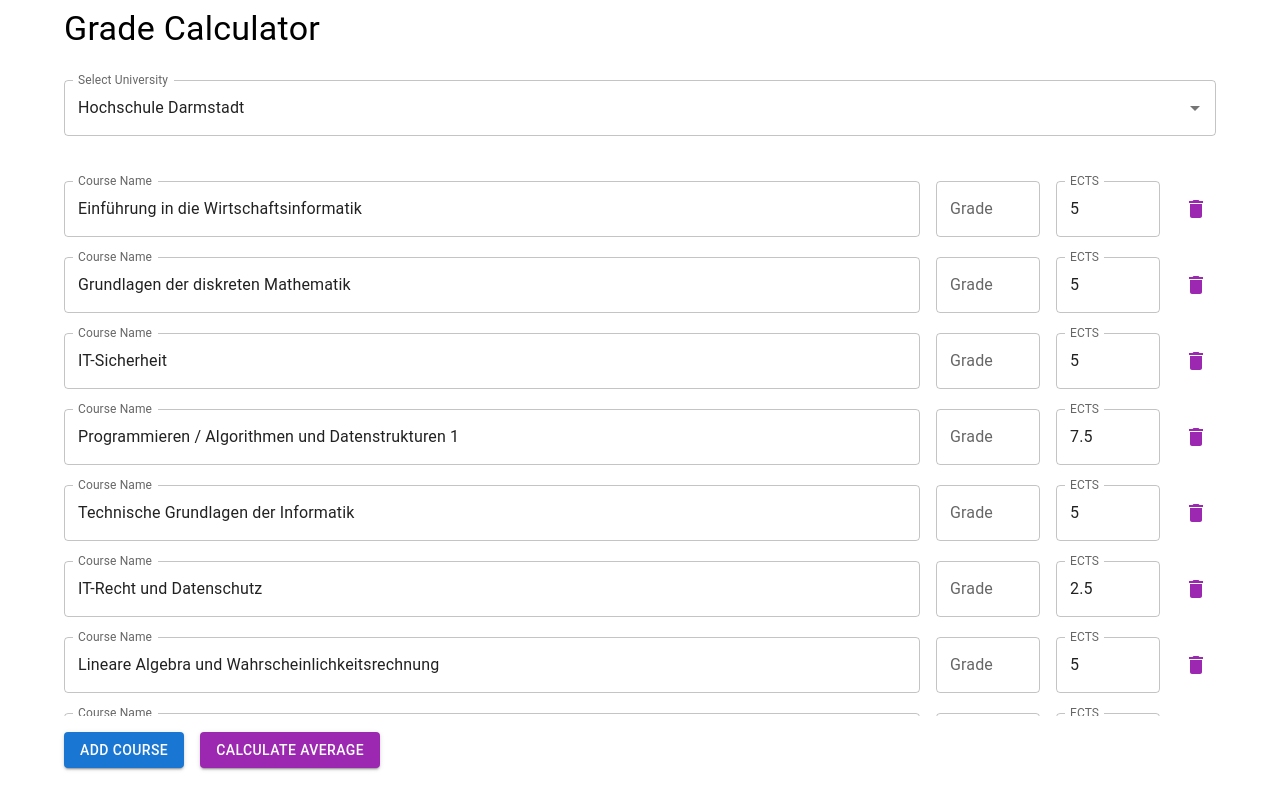
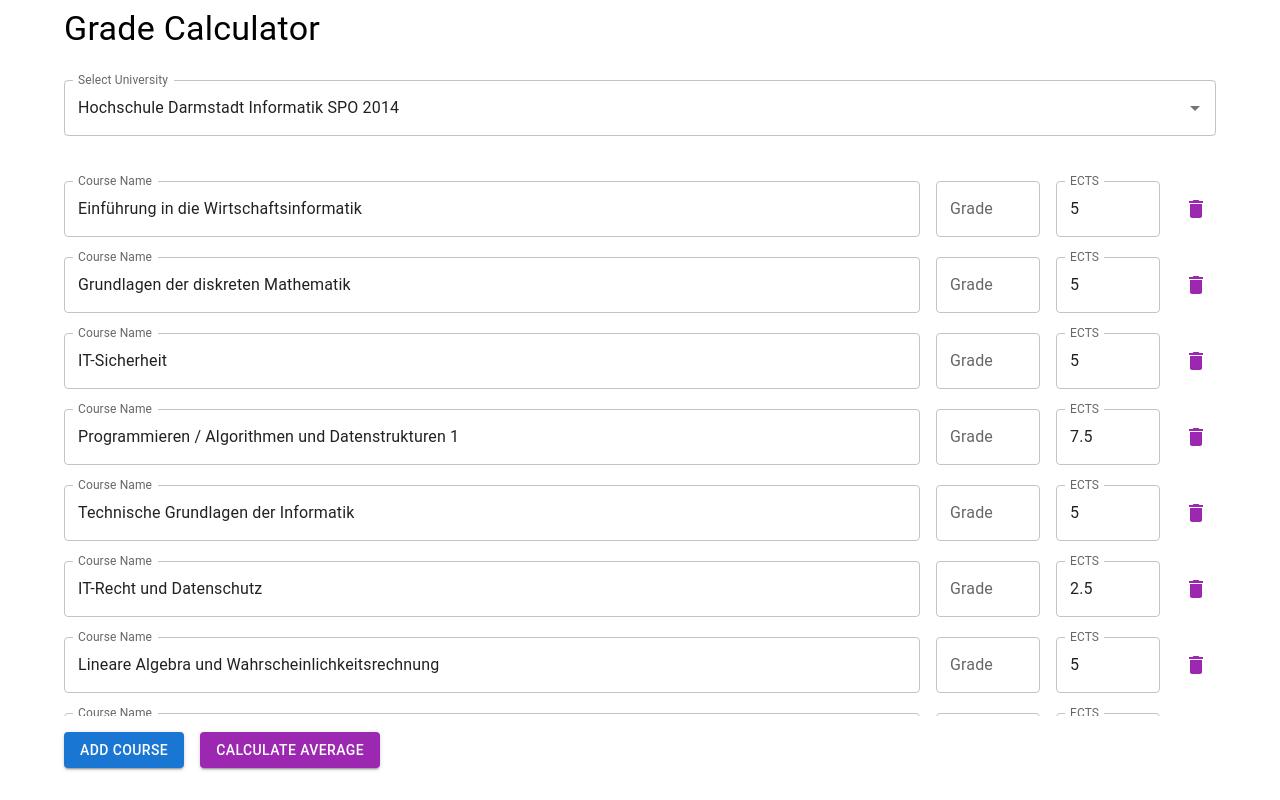
Before and after one commit to niljub/gradecalc, a React (Vite) app: page / in a window 1280 px wide. Built offline with nearby package versions, Linux system fonts and the light colour scheme.

Commit message:
did proper names

```diff
--- a/src/App.jsx
+++ b/src/App.jsx
@@ -8,12 +8,13 @@ import {
   Box,
   Grid,
   IconButton,
+  Paper
 } from '@mui/material';
 import DeleteIcon from '@mui/icons-material/Delete';
 
 function App() {
   const universityCourses = {
-    'Hochschule Darmstadt': [
+    'Hochschule Darmstadt Informatik SPO 2014': [
       { name: 'Einführung in die Wirtschaftsinformatik', grade: '', ects: '5' },
       { name: 'Grundlagen der diskreten Mathematik', grade: '', ects: '5' },
       { name: 'IT-Sicherheit', grade: '', ects: '5' },
@@ -60,7 +61,7 @@ function App() {
 
   const [courses, setCourses] = useState([]);
   const [average, setAverage] = useState(null);
-  const [selectedUniversity, setSelectedUniversity] = useState('Hochschule Darmstadt'); // Default selection
+  const [selectedUniversity, setSelectedUniversity] = useState('Hochschule Darmstadt Informatik SPO 2014'); // Default selection
 
   useEffect(() => {
     setCourses(universityCourses[selectedUniversity] || []);
```
